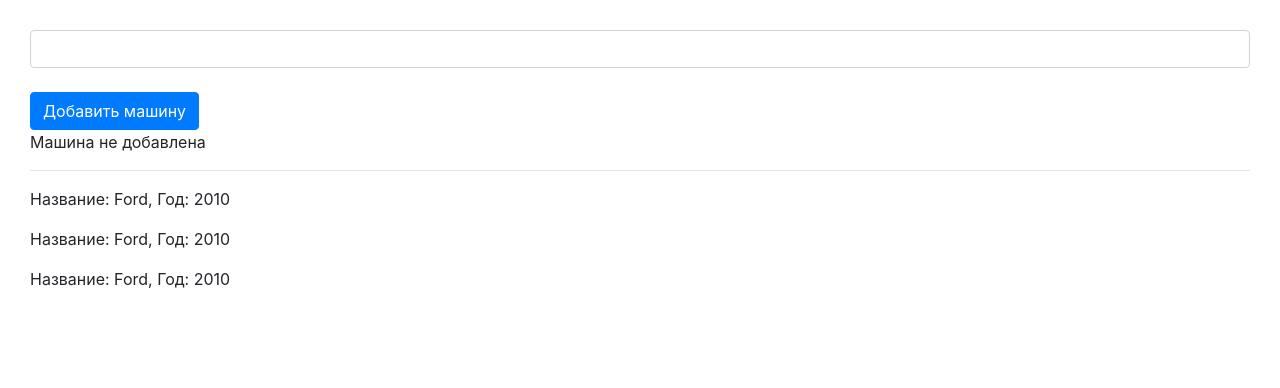
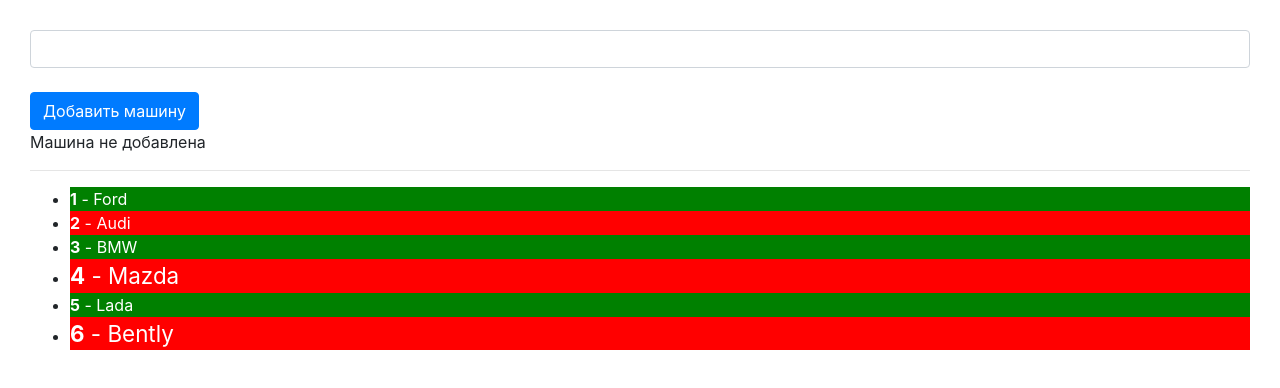
Before and after one commit to kravtsovRoman/angularJS, an Angular app in the folder angular-theory/: page / in a window 1280 px wide. Shown: the top 388 px of the page. Built offline with nearby package versions, Linux system fonts and the light colour scheme.

Commit message:
ngStyle & ngClass

```diff
--- a/angular-theory/src/app/cars/cars.component.html
+++ b/angular-theory/src/app/cars/cars.component.html
@@ -9,4 +9,14 @@
 
 <hr>
 
-<app-car *ngFor="let car of cars"></app-car>
+<!--<app-car *ngFor="let car of cars"></app-car>-->
+
+<ul>
+  <li *ngFor="let car of cars; let i = index">
+    <div [ngStyle]="{'background-color': (i+1) % 2 === 0 ? 'red' : 'green', 'color': 'white'}"
+         [ngClass]="{'big-text': setBigCarText(car)}"
+    >
+      <b>{{i+1}}</b> - {{car}}
+    </div>
+  </li>
+</ul>
--- a/angular-theory/src/app/cars/cars.component.scss
+++ b/angular-theory/src/app/cars/cars.component.scss
@@ -0,0 +1,3 @@
+.big-text{
+  font-size: 1.4em;
+}
--- a/angular-theory/src/app/cars/cars.component.ts
+++ b/angular-theory/src/app/cars/cars.component.ts
@@ -9,7 +9,7 @@
 
   carName = '';
   addCarStatus = false;
-  cars = ['Ford', 'Audi', 'BMW'];
+  cars = ['Ford', 'Audi', 'BMW', 'Mazda', 'Lada', 'Bently'];
 
   constructor() {}
 
@@ -19,4 +19,8 @@
     this.carName = '';
   }
 
+  setBigCarText(car: string){
+    return car.length > 4 ? true : false;
+  }
+
 }
```
